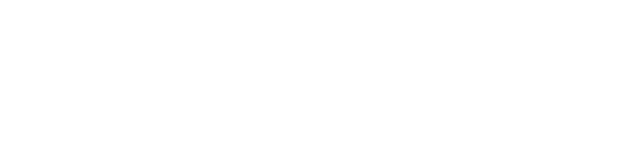
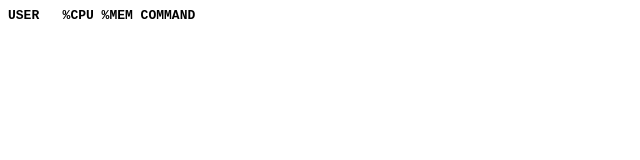
Before and after one commit to jvyden/ProcessWeb, a website: page main.html in a window 1280 px wide. Shown: the whole page, without its empty margins (0-640 px from the left). Drawn offline with Linux system fonts and the light colour scheme.

Commit message:
Fix bad html, *actually* remove blank space

```diff
--- a/main.html
+++ b/main.html
@@ -1,5 +1,7 @@
-<head>
-  <meta http-equiv="refresh" content="5"/></head>
-  <body style="font-family:monospace;word-wrap: break-word; white-space: pre-wrap;"><!-- ProcessWeb !-->
-  </body>
-</head>
+<html>
+  <head>
+    <meta http-equiv="refresh" content="5"/>
+  </head>
+  <body style="font-family:monospace;word-wrap: break-word; white-space: pre-wrap;"><b>USER   %CPU %MEM COMMAND</b>
+<!-- ProcessWeb !--></body>
+</html>
```
